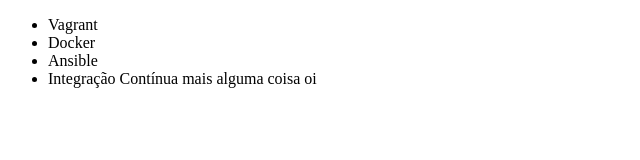
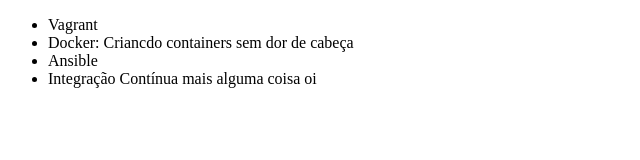
Before and after one commit to Domjunior/estagioteste, a plain HTML site: page index.html in a window 1280 px wide. Shown: the whole page, without its empty margins (0-640 px from the left). Drawn offline with Linux system fonts and the light colour scheme.

Commit message:
Corringindo nome do curso de Docker

```diff
--- a/index.html
+++ b/index.html
@@ -7,7 +7,7 @@
 <body>
     <ul>
         <li>Vagrant</li>
-        <li>Docker</li>
+        <li>Docker: Criancdo containers sem dor de cabeça</li>
         <li>Ansible</li>
         <li>Integração Contínua mais alguma coisa oi</li>
     </ul>
```
